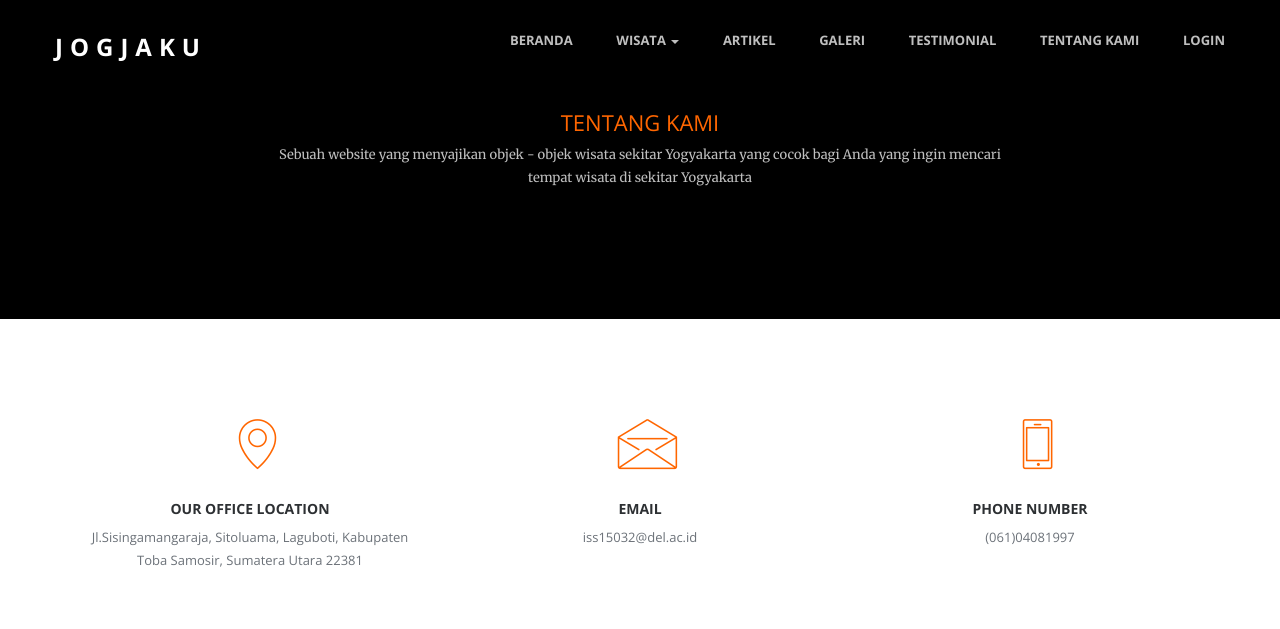
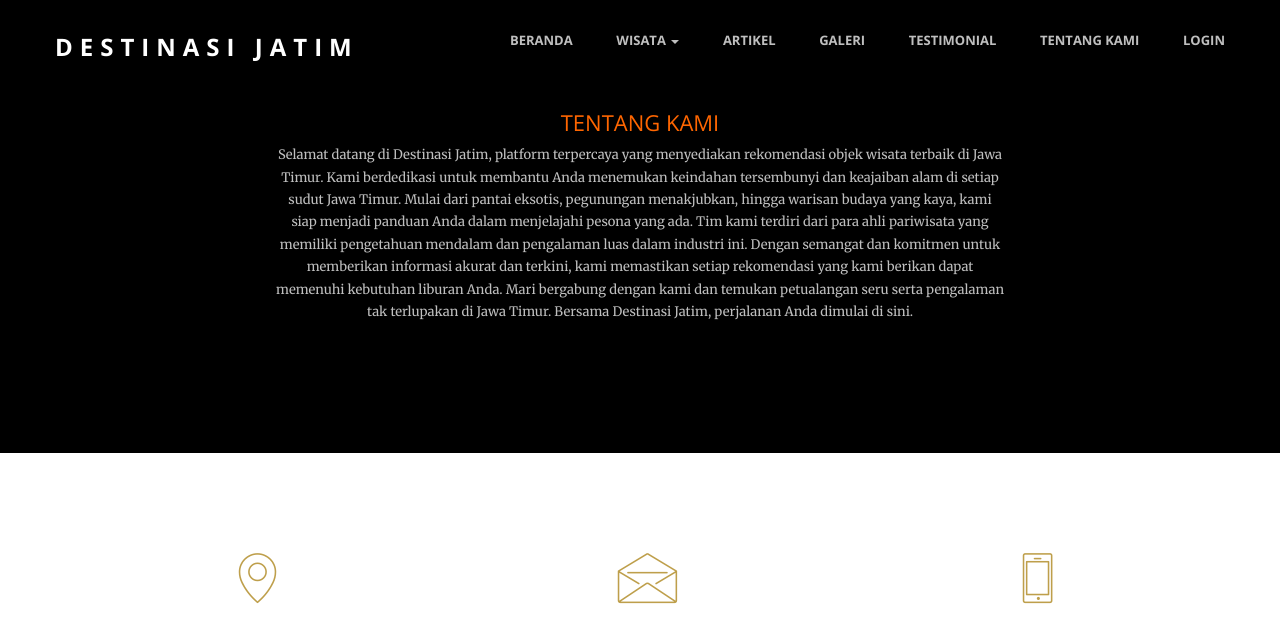
Before and after one commit to mulyani07/UAS-PEMWEB, a PHP site: page /tentang.php in a window 1280 px wide. Shown: the top 629 px of the page. Run offline with PHP 8.4, Linux system fonts and the light colour scheme; data that the repository does not hold is empty; some libraries are stand-ins or nearby versions; some web fonts are replaced.

Commit message:
Update tentang.php
tipis-tipis cihuy

```diff
--- a/destinasijatim/tentang.php
+++ b/destinasijatim/tentang.php
@@ -30,7 +30,7 @@ $events = $req->fetchAll();
 <meta charset="utf-8">
 <meta name="description" content="">
 <meta name="viewport" content="width=device-width, initial-scale=1">
-<title>JOGJAKU</title>
+<title>Destinasi Jatim</title>
 <link rel="stylesheet" href="css/bootstrap.min.css">
 <link rel="stylesheet" href="css/flexslider.css">
 <link rel="stylesheet" href="css/jquery.fancybox.css">
@@ -39,14 +39,14 @@ $events = $req->fetchAll();
 <link rel="stylesheet" href="css/font-icon.css">
 <link rel="stylesheet" href="css/animate.min.css">
 <link rel="stylesheet" href="https://maxcdn.bootstrapcdn.com/font-awesome/4.4.0/css/font-awesome.min.css">
-<link rel="shortcut icon" href="images/jogjakublack.png">
+<link rel="shortcut icon" href="images/destinasijatim.jpg">
 </head>
 
 <body>
 <!-- header section -->
 <section>
   <header id="header">
-    <div class="header-content clearfix"> <a class="logo" href="index.php">JOGJAKU</a>
+    <div class="header-content clearfix"> <a class="logo" href="index.php">Destinasi Jatim</a>
       <nav class="navigation" role="navigation">
       <ul class="primary-nav">
           <li><a href="index.php">Beranda</a></li>
@@ -54,13 +54,13 @@ $events = $req->fetchAll();
                   <a href="#" class="dropdown-toggle" data-toggle="dropdown">Wisata <b class="caret"></b></a>
                     <ul class="dropdown-menu">
                        <li>
-                            <a style="color:grey" href="wisataalam.php">Wisata Alam</a>
+                            <a style="color:black" href="wisataalam.php">Wisata Alam</a>
                        </li>
                        <li>
-                            <a style="color:grey" href="wisatasejarah.php">Wisata Sejarah</a>
+                            <a style="color:black" href="wisatasejarah.php">Wisata Sejarah</a>
                        </li>
                        <li>
-                            <a style="color:grey" href="wisatapendidikan.php">Wisata Pendidikan</a>
+                            <a style="color:black" href="wisatapendidikan.php">Wisata Pendidikan</a>
                        </li>
                     </ul>
               </li>
@@ -92,7 +92,11 @@ $events = $req->fetchAll();
                         if(!isset($_SESSION['admin'])){
                     ?>
                     <h6>TENTANG KAMI</h6>
-                    <p>Sebuah website yang menyajikan objek - objek wisata sekitar Yogyakarta yang cocok bagi Anda yang ingin mencari tempat wisata di sekitar Yogyakarta</p>
+                    <p>Selamat datang di Destinasi Jatim, platform terpercaya yang menyediakan rekomendasi objek wisata terbaik di Jawa Timur. Kami berdedikasi untuk membantu Anda menemukan keindahan tersembunyi dan keajaiban alam di setiap sudut Jawa Timur. Mulai dari pantai eksotis, pegunungan menakjubkan, hingga warisan budaya yang kaya, kami siap menjadi panduan Anda dalam menjelajahi pesona yang ada.
+
+Tim kami terdiri dari para ahli pariwisata yang memiliki pengetahuan mendalam dan pengalaman luas dalam industri ini. Dengan semangat dan komitmen untuk memberikan informasi akurat dan terkini, kami memastikan setiap rekomendasi yang kami berikan dapat memenuhi kebutuhan liburan Anda.
+
+Mari bergabung dengan kami dan temukan petualangan seru serta pengalaman tak terlupakan di Jawa Timur. Bersama Destinasi Jatim, perjalanan Anda dimulai di sini.</p>
                     <br>
                     </li>
                     <?php }else{?>
@@ -108,25 +112,25 @@ $events = $req->fetchAll();
 <section id="services" class="services service-section">
   <div class="container">
     <div class="row">
-      <div class="col-md-4 col-sm-6 services text-center"> <span class="icon icon-map-pin" style="color:#F60"></span>
+      <div class="col-md-4 col-sm-6 services text-center"> <span class="icon icon-map-pin" style="color:#be9f4b"></span>
         <div class="services-content">
           <h5>OUR OFFICE LOCATION</h5>
-          <p>Jl.Sisingamangaraja, Sitoluama, Laguboti, Kabupaten Toba Samosir, Sumatera Utara 22381</p>
+          <p>HPCF+4FC, Jl. Langgar, Sawahan, Panggung, Kec. Buduran, Kabupaten Sidoarjo, Jawa Timur 61252</p>
         </div>
       </div>
-      <div class="col-md-4 col-sm-6 services text-center"> <span class="icon icon-envelope" style="color:#F60"></span>
+      <div class="col-md-4 col-sm-6 services text-center"> <span class="icon icon-envelope" style="color:#be9f4b"></span>
         <div class="services-content">
           <h5>EMAIL</h5>
-          <p>iss15032@del.ac.id</p>
+          <p>contact@destinasijatim.com</p>
         </div>
       </div>
-      <div class="col-md-4 col-sm-6 services text-center"> <span class="icon icon-phone" style="color:#F60"></span>
+      <div class="col-md-4 col-sm-6 services text-center"> <span class="icon icon-phone" style="color:#be9f4b"></span>
         <div class="services-content">
           <h5>PHONE NUMBER</h5>
-          <p>(061)04081997</p>
+          <p>(031)683427159</p>
         </div>
       </div>
-      <iframe src="https://www.google.com/maps/embed?pb=!1m14!1m8!1m3!1d254778.07709969318!2d98.8287953!3d3.8300274!3m2!1i1024!2i768!4f13.1!3m3!1m2!1s0x302e00fdad2d7341%3A0xf59ef99c591fe451!2sInstitut+Teknologi+Del!5e0!3m2!1sid!2sid!4v1507089316325" width="100%" height="200" frameborder="0" style="border:0" allowfullscreen></iframe>
+      <iframe src="https://www.google.com/maps/embed?pb=!1m18!1m12!1m3!1d15831.290416852358!2d112.72046885541994!3d-7.261020199999977!2m3!1f0!2f0!3f0!3m2!1i1024!2i768!4f13.1!3m3!1m2!1s0x2dd7f95df0933beb%3A0x5d51891bfa1d8e8c!2sPakuwon%20Tower!5e0!3m2!1sid!2sid!4v1716128647498!5m2!1sid!2sid" width="100%" height="200" frameborder="0" style="border:0" allowfullscreen></iframe>
     </div>
   </div>
 </section>
@@ -150,7 +154,7 @@ $events = $req->fetchAll();
         <a style="padding:20px"; href="#"><i class="fa fa-google-plus"></i></a>
         <br>
         <br>
-<p>Copyright © 20123 jogjaku.com All Rights Reserved. Made by Vitto
+<p>Copyright © 20123 Destinasi Jatim.com All Rights Reserved. Made by Vitto
       </div>
     </div>
   </div>
```
